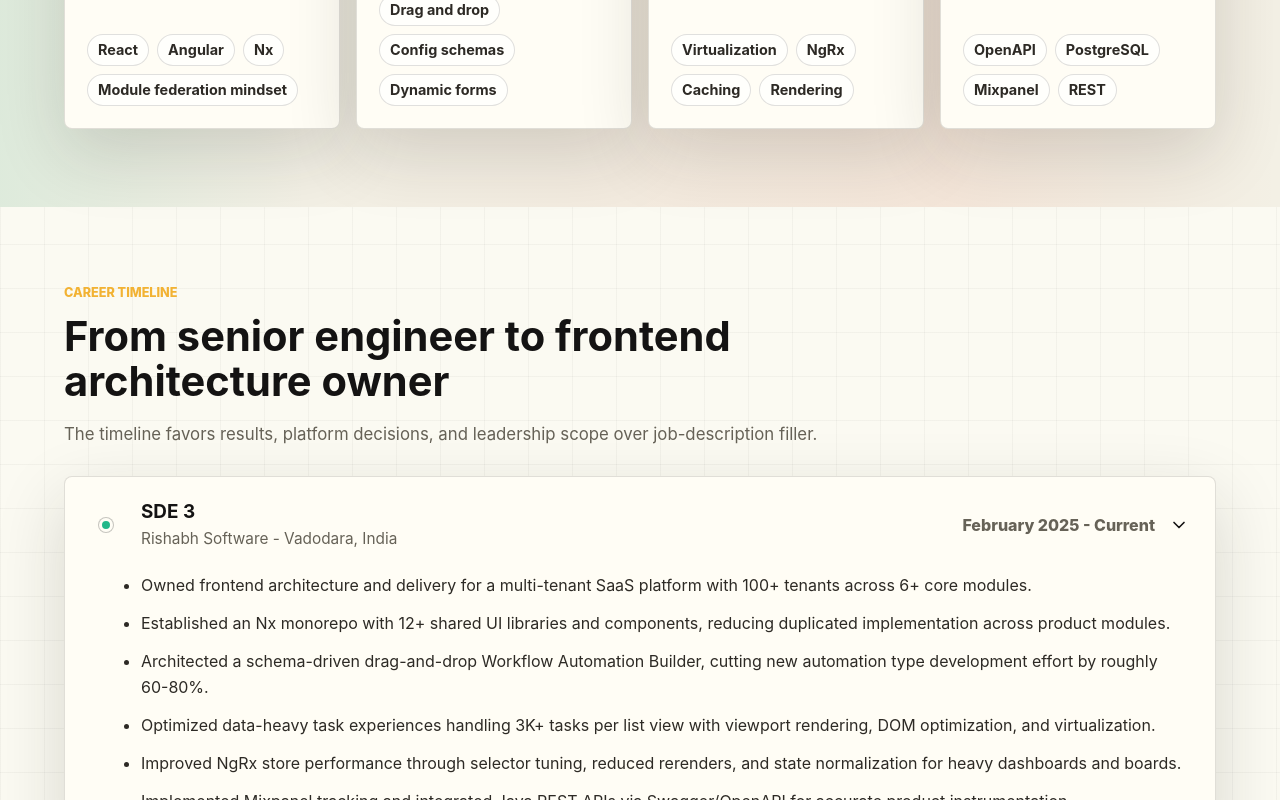
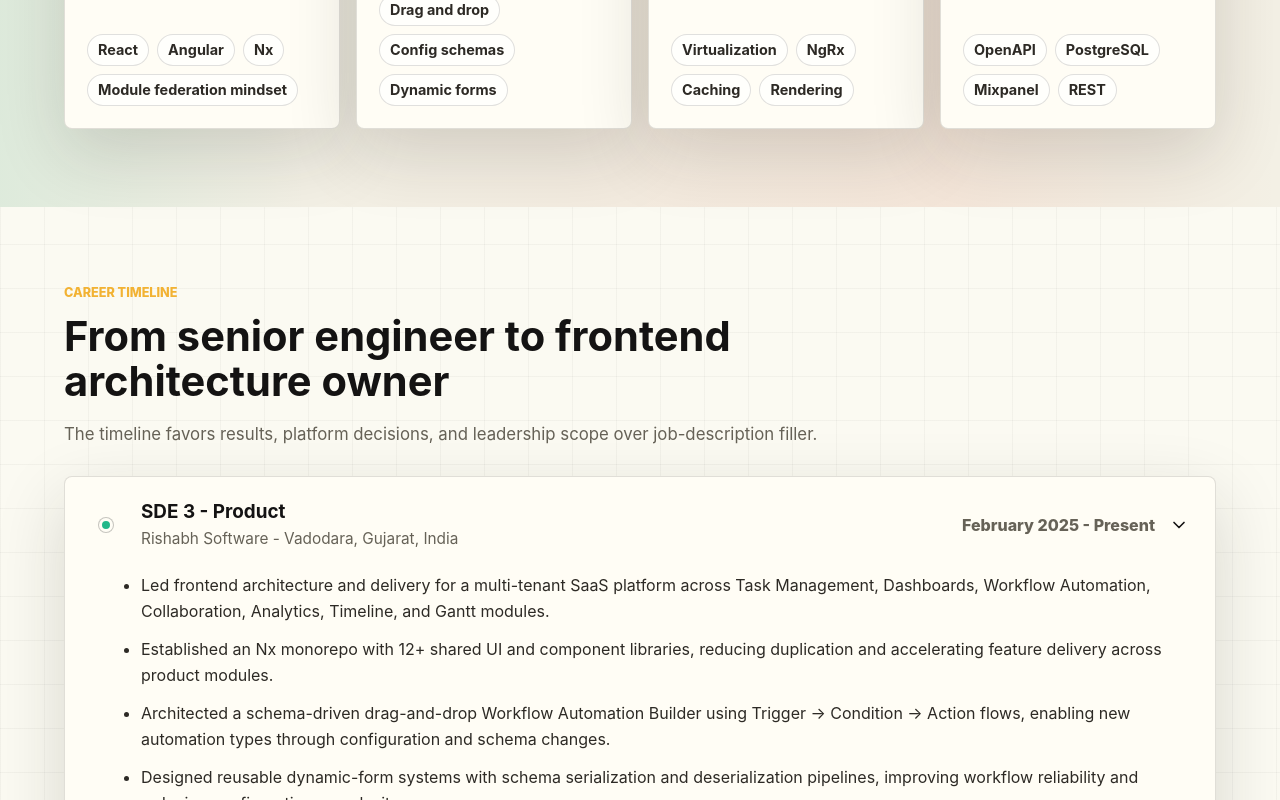
Before and after one commit to amitmahida92/amit-mahida-interactive-resume, a React (Vite) app: page / in a window 1280 px wide. Shown: the part 2000-2800 px from the top of the page. Built offline with nearby package versions, Linux system fonts and the light colour scheme.

Commit message:
Enrich career timeline from LinkedIn

```diff
--- a/src/resumeData.js
+++ b/src/resumeData.js
@@ -87,46 +87,59 @@ export const showcase = [
 
 export const experience = [
   {
-    role: "SDE 3",
+    role: "SDE 3 - Product",
     company: "Rishabh Software",
-    place: "Vadodara, India",
-    period: "February 2025 - Current",
+    place: "Vadodara, Gujarat, India",
+    period: "February 2025 - Present",
     accent: "mint",
     highlights: [
-      "Owned frontend architecture and delivery for a multi-tenant SaaS platform with 100+ tenants across 6+ core modules.",
-      "Established an Nx monorepo with 12+ shared UI libraries and components, reducing duplicated implementation across product modules.",
-      "Architected a schema-driven drag-and-drop Workflow Automation Builder, cutting new automation type development effort by roughly 60-80%.",
-      "Optimized data-heavy task experiences handling 3K+ tasks per list view with viewport rendering, DOM optimization, and virtualization.",
-      "Improved NgRx store performance through selector tuning, reduced rerenders, and state normalization for heavy dashboards and boards.",
-      "Implemented Mixpanel tracking and integrated Java REST APIs via Swagger/OpenAPI for accurate product instrumentation.",
+      "Led frontend architecture and delivery for a multi-tenant SaaS platform across Task Management, Dashboards, Workflow Automation, Collaboration, Analytics, Timeline, and Gantt modules.",
+      "Established an Nx monorepo with 12+ shared UI and component libraries, reducing duplication and accelerating feature delivery across product modules.",
+      "Architected a schema-driven drag-and-drop Workflow Automation Builder using Trigger -> Condition -> Action flows, enabling new automation types through configuration and schema changes.",
+      "Designed reusable dynamic-form systems with schema serialization and deserialization pipelines, improving workflow reliability and reducing configuration complexity.",
+      "Engineered high-performance task management experiences tested with 10K+ tasks using virtualization, viewport-based rendering, incremental loading, and DOM optimization.",
+      "Improved frontend responsiveness on data-heavy screens with image optimization, caching, selective rendering, lazy loading, and NgRx state optimization.",
+      "Delivered advanced Timeline and Gantt experiences with dependency management, zoom controls, viewport-based fetching, and optimized rendering strategies.",
+      "Built and maintained integrations with Slack, Microsoft Teams, Google Drive, OneDrive, HubSpot, Pipedrive, GitHub, GitLab, Meta Ads, Google Ads, and LinkedIn.",
+      "Integrated Angular frontend systems with Java REST APIs using Swagger/OpenAPI contracts, PostgreSQL-backed filtering and reporting workflows, and Mixpanel analytics instrumentation.",
+      "Partnered with product, QA, backend, and leadership stakeholders on architecture decisions, release planning, frontend modernization, and platform performance initiatives.",
     ],
   },
   {
     role: "Technical Lead",
     company: "Innovecture",
-    place: "Remote",
-    period: "August 2024 - January 2025",
+    place: "Pune District, Maharashtra, India",
+    period: "August 2024 - February 2025",
     accent: "coral",
     highlights: [
-      "Mentored junior team members and contributed to a two-year technology roadmap.",
-      "Consulted with engineering teams on system loads and improvement plans using Angular and Node.js, improving performance and scalability by 25%.",
-      "Leveraged AWS services to support product enhancements and increase user engagement by 30%.",
-      "Led GitHub version control practices, reducing merge conflicts by 40% and improving collaboration efficiency.",
-      "Managed Jira and Confluence delivery workflows, reducing project delivery time by 20%.",
-      "Delivered Angular and React components that improved frontend interactivity and reduced bounce rates by 20%.",
+      "Led a cross-functional team delivering scalable full-stack applications with Angular, Node.js, and NestJS under tight delivery timelines.",
+      "Mentored junior developers through code reviews, knowledge-sharing sessions, design-pattern guidance, and coding best practices.",
+      "Collaborated with product managers and stakeholders to define technical requirements, shape system architecture, and keep delivery aligned with business goals.",
+      "Designed and implemented dynamic, responsive Angular interfaces that improved usability, accessibility, and consistency across device sizes.",
+      "Developed reusable components and modules with Nx to streamline frontend development and reduce time-to-market for new features.",
+      "Engineered APIs and microservices with NestJS, improving scalability, maintainability, and service boundaries.",
+      "Integrated Microsoft SQL Server, PostgreSQL, and MongoDB data stores while optimizing query and indexing strategies for a 15% application performance improvement.",
+      "Implemented authentication and authorization patterns with RBAC and HashiCorp Vault for secure key and secrets management.",
+      "Spearheaded Docker-based deployment adoption to reduce deployment time and improve environment consistency.",
+      "Reduced development time by 25% through process improvements, debugging discipline, profiling, security audits, and streamlined monorepo management.",
     ],
   },
   {
-    role: "Front End Development Head",
+    role: "Full Stack Developer",
     company: "It's All Savvy",
     place: "London, England, United Kingdom",
-    period: "September 2021 - July 2024",
+    period: "September 2021 - June 2024",
     accent: "violet",
     highlights: [
-      "Partnered with product managers, UX/UI designers, and backend developers using Scrum and Kanban to create user-friendly web applications.",
-      "Maintained high code quality through Jasmine, Karma, code reviews, and coding standards, reducing bug occurrence by 40%.",
-      "Optimized applications with lazy loading, efficient caching, and code splitting, decreasing load times by 35%.",
-      "Integrated front-end components with Node.js, Java, and RESTful APIs for high-traffic platforms, improving transaction speed by 25%.",
+      "Directed technical delivery across Angular, React, Java, MongoDB, and AWS projects, improving software reliability and reducing post-deployment issues by 30%.",
+      "Implemented testing practices with Karma, Jasmine, and Cypress, reducing defects by 30% and raising confidence in release quality.",
+      "Coordinated closely with stakeholders to keep milestones, budgets, and delivery expectations aligned, achieving a 95% on-time delivery rate.",
+      "Mentored and led a development team of 6, increasing productivity by 20% while building a collaborative engineering culture.",
+      "Managed AWS deployments and configuration optimization, reducing hosting costs by 25% while maintaining 99.9% uptime.",
+      "Used Jira and Confluence to improve project visibility, documentation quality, and communication across technical and non-technical teams.",
+      "Aligned engineering goals with strategic business objectives, supporting company growth and contributing to a 25% increase in project ROI.",
+      "Worked in a startup environment that required hands-on contribution across development, design, marketing, customer support, and product problem-solving.",
+      "Drove innovation and process improvements by staying current with industry trends, reducing development time by 15%.",
     ],
   },
   {
@@ -136,10 +149,15 @@ export const experience = [
     period: "April 2021 - September 2021",
     accent: "gold",
     highlights: [
-      "Led Agile delivery practices that improved project efficiency by 30% and reduced delivery times by 20%.",
-      "Improved responsive experiences across devices, increasing mobile traffic by 50%.",
-      "Managed React, Angular, Spring Boot, and GitHub-based workflows, reducing deployment errors by 30%.",
-      "Added Ionic for cross-platform mobile app delivery and improved user engagement by 25%.",
+      "Consulted with engineering team members to assess system load and develop improvement plans with Angular and Node.js, improving performance and scalability by 25%.",
+      "Maintained complex technology infrastructure and delivered new product features with AWS services, contributing to a 30% increase in user engagement.",
+      "Discussed project progress with customers, collected feedback across delivery stages, and addressed concerns promptly to support a 95% client satisfaction rate.",
+      "Led version-control practices using GitHub and related repositories, reducing merge conflicts by 40% and improving collaboration efficiency.",
+      "Managed Jira delivery workflows and Confluence documentation, improving tracking accuracy and reducing project delivery time by 20%.",
+      "Collaborated with product teams on future product planning, driving innovation and contributing to a 15% increase in product revenue.",
+      "Implemented Angular and React components that improved frontend interactivity and user experience, reducing bounce rates by 20%.",
+      "Developed scalable Node.js backend solutions and integrated AWS Lambda functions to improve serverless architecture and reduce operational costs by 25%.",
+      "Managed AWS deployments across EC2, S3, CloudFront, Route53, and RDS, supporting 99.9% uptime with improved scalability and performance.",
     ],
   },
   {
@@ -149,10 +167,12 @@ export const experience = [
     period: "April 2019 - May 2021",
     accent: "blue",
     highlights: [
-      "Migrated applications from AngularJS to Angular, improving performance, user experience, and maintainability by 30%.",
-      "Introduced code review and pair programming practices that improved code quality output by 20%.",
-      "Refactored and optimized legacy code while strengthening automated testing and continuous integration practices.",
-      "Applied Agile ceremonies to improve team collaboration and reduce delivery times by 15%.",
+      "Collaborated with project managers to select ambitious but realistic coding milestones for pre-release software development.",
+      "Revised, modularized, and upgraded older code bases to modern development standards, reducing operating costs and improving functionality.",
+      "Pioneered broader code-review practices that brought more engineering ideas into final product decisions.",
+      "Participated in software field testing to validate on-site performance and production readiness.",
+      "Worked in Agile delivery environments to maintain project timelines, prioritize effectively, and use available resources efficiently.",
+      "Strengthened maintainability across legacy systems through refactoring, modularization, and practical quality gates.",
     ],
   },
   {
@@ -162,10 +182,16 @@ export const experience = [
     period: "January 2015 - March 2019",
     accent: "mint",
     highlights: [
-      "Enhanced business software with international language support, modern UI design, testing, and code coverage.",
-      "Implemented Angular upgrades, REST APIs, cloud infrastructure, compression techniques, and Power BI visuals.",
-      "Improved stakeholder communication with clear documentation and tools like Jira and Confluence, reducing errors by 20%.",
-      "Analyzed user feedback and market trends to guide feature improvements and increase user satisfaction by 15%.",
+      "Designed and developed efficient software solutions tailored to clients' business objectives.",
+      "Implemented internationalization and localization support for multilingual product experiences.",
+      "Collaborated with web designers to create modern, user-friendly UI designs and improve customer-facing workflows.",
+      "Conducted unit testing and browser-performance validation to strengthen reliability across supported environments.",
+      "Configured environments for static code coverage analysis and improved quality visibility for delivery teams.",
+      "Upgraded AngularJS applications to newer Angular versions while preserving business-critical behavior.",
+      "Created RESTful APIs with Node.js and MongoDB, including MongoDB Atlas and MongoDB Stitch cloud deployment configuration.",
+      "Developed Android and iOS builds using Apache Cordova for cross-platform mobile delivery.",
+      "Applied code compression and performance techniques to improve load behavior and runtime efficiency.",
+      "Designed custom Power BI visuals and explored map-based technologies for more innovative reporting and visualization use cases.",
     ],
   },
 ];
```
